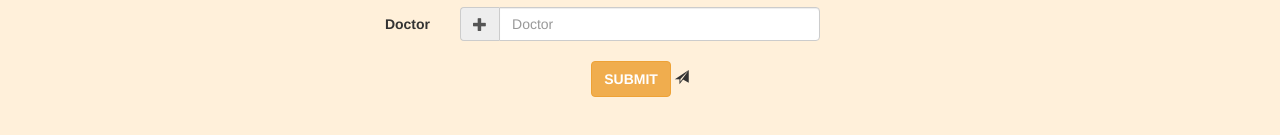
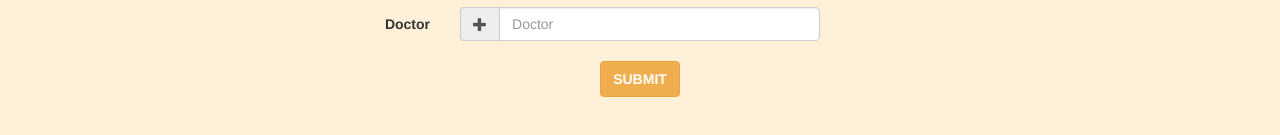
Before and after one commit to heons/PatientData_REST_API, a website: page web/AddPatient.html in a window 1280 px wide. Shown: the part 523-658 px from the top of the page. Drawn offline with nearby package versions, Linux system fonts and the light colour scheme.

Commit message:
update : add patient by removing an image

```diff
--- a/web/AddPatient.html
+++ b/web/AddPatient.html
@@ -162,7 +162,6 @@
           <label class="col-md-4 control-label"></label>
           <div class="col-md-4">
             <input type="button" class="btn btn-warning" value="SUBMIT" onclick="postPatient()">
-              <span class="glyphicon glyphicon-send"></span>
             </input>
           </div>
         </div>
```
